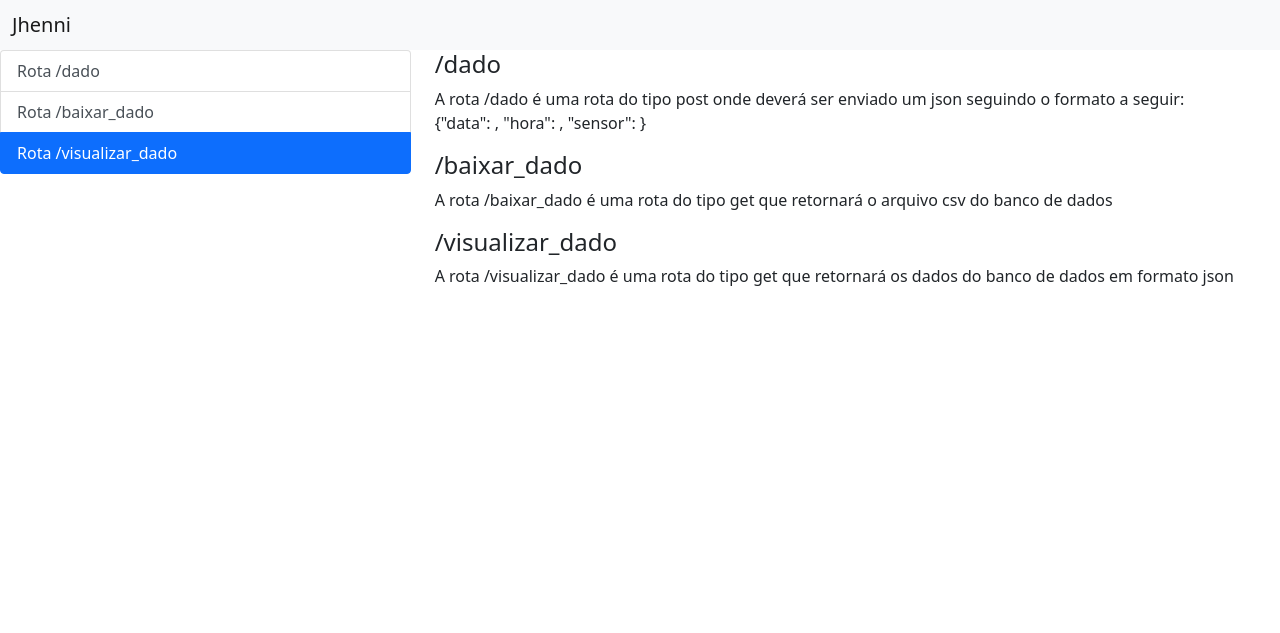
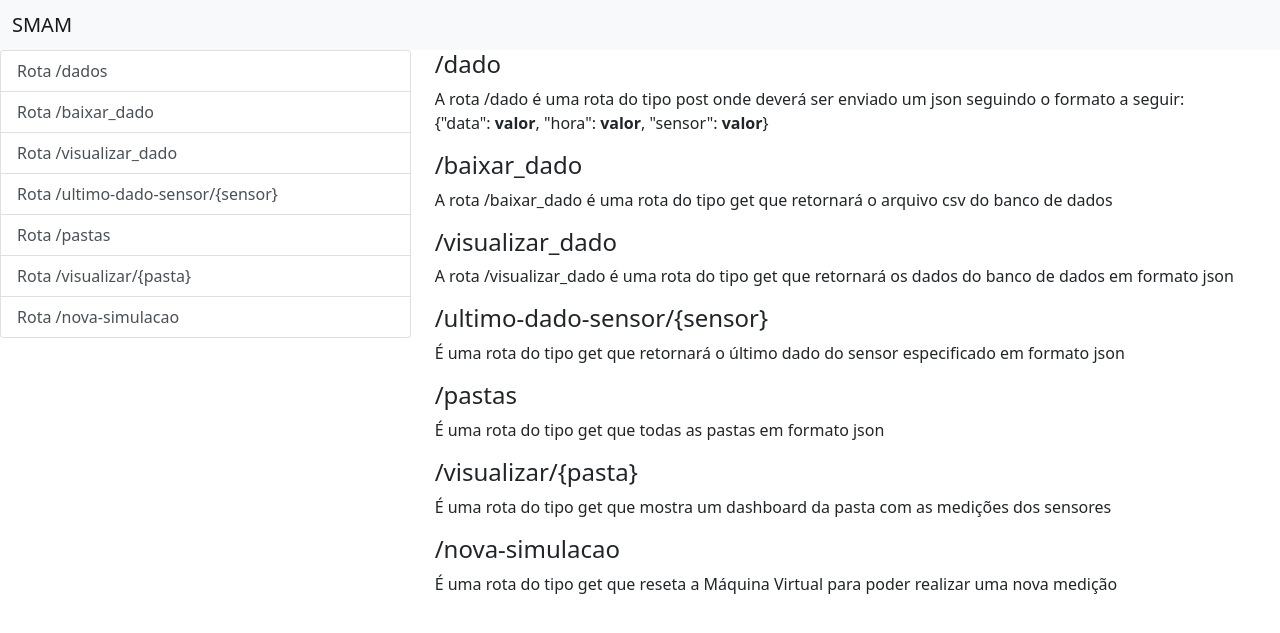
Before and after one commit to Jhenni1D/AnaliseSensor, a Flask app: page / in a window 1280 px wide. Shown: the top 633 px of the page. Run offline with Flask 3, Linux system fonts and the light colour scheme.

Commit message:
feat: atualizando tela inicial com as novas rotas

```diff
--- a/server/templates/home.html
+++ b/server/templates/home.html
@@ -9,28 +9,42 @@
 <!-- As a heading -->
 <nav class="navbar navbar-light bg-light">
   <div class="container-fluid">
-    <span class="navbar-brand mb-0 h1">Jhenni</span>
+    <span class="navbar-brand mb-0 h1">SMAM</span>
   </div>
 </nav>
 <div class="bd-example">
   <div class="row">
     <div class="col-4">
         <div id="list-example" class="list-group">
-          <a class="list-group-item list-group-item-action" href="#list-item-1">Rota /dado </a>
+            <a class="list-group-item list-group-item-action" href="#list-item-1">Rota /dados </a>
             <a class="list-group-item list-group-item-action" href="#list-item-2">Rota /baixar_dado</a>
             <a class="list-group-item list-group-item-action" href="#list-item-3">Rota /visualizar_dado</a>
+            <a class="list-group-item list-group-item-action" href="#list-item-4">Rota /ultimo-dado-sensor/{sensor}</a>
+            <a class="list-group-item list-group-item-action" href="#list-item-5">Rota /pastas</a>
+            <a class="list-group-item list-group-item-action" href="#list-item-6">Rota /visualizar/{pasta}</a>
+            <a class="list-group-item list-group-item-action" href="#list-item-7">Rota /nova-simulacao</a>
         </div>
     </div>
 <div class="col-8">
     <div data-bs-spy="scroll" data-bs-target="#list-example" data-bs-offset="0" class="scrollspy-example" tabindex="0">
         <h4 id="list-item-1">/dado</h4>
-  <p>A rota /dado é uma rota do tipo post onde deverá ser enviado um json seguindo o formato a seguir: <br>
-  {"data": <valor>, "hora": <valor>, "sensor": <valor>}
+        <p>
+          A rota /dado é uma rota do tipo post onde deverá ser enviado um json seguindo o formato a seguir:
+          <br>
+          {"data": <b>valor</b>, "hora": <b>valor</b>, "sensor": <b>valor</b>}
         </p>
         <h4 id="list-item-2">/baixar_dado</h4>
         <p>A rota /baixar_dado é uma rota do tipo get que retornará o arquivo csv do banco de dados</p>
         <h4 id="list-item-3">/visualizar_dado</h4>
         <p>A rota /visualizar_dado é uma rota do tipo get que retornará os dados do banco de dados em formato json</p>
+        <h4 id="list-item-4">/ultimo-dado-sensor/{sensor}</h4>
+        <p>É uma rota do tipo get que retornará o último dado do sensor especificado em formato json</p>
+        <h4 id="list-item-5">/pastas</h4>
+        <p>É uma rota do tipo get que todas as pastas em formato json</p>
+        <h4 id="list-item-6">/visualizar/{pasta}</h4>
+        <p>É uma rota do tipo get que mostra um dashboard da pasta com as medições dos sensores</p>
+        <h4 id="list-item-7">/nova-simulacao</h4>
+        <p>É uma rota do tipo get que reseta a Máquina Virtual para poder realizar uma nova medição</p>
     </div>
 </div>
   </div>
```
Lines whose indentation alone changed are shown as unchanged.
